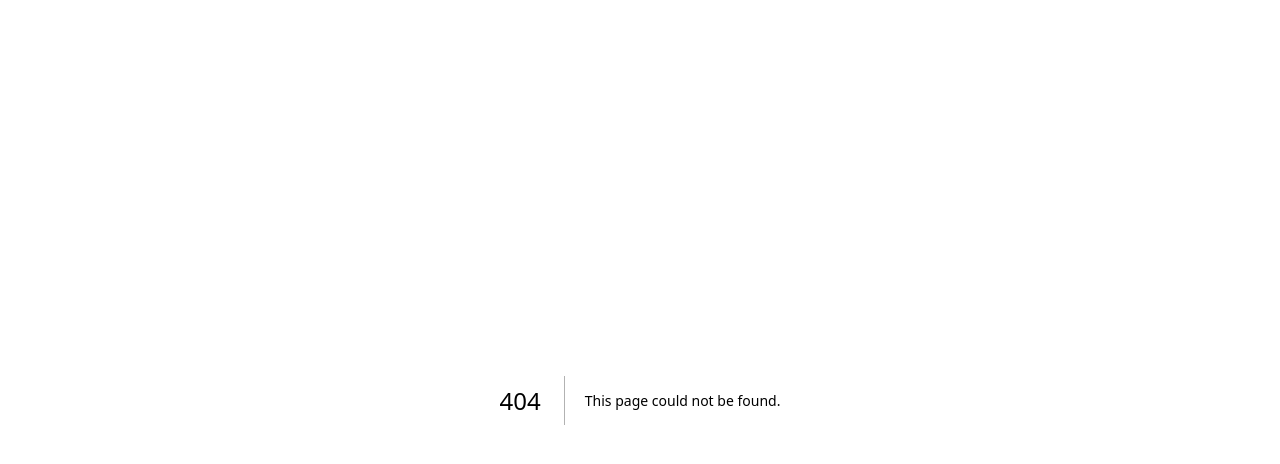
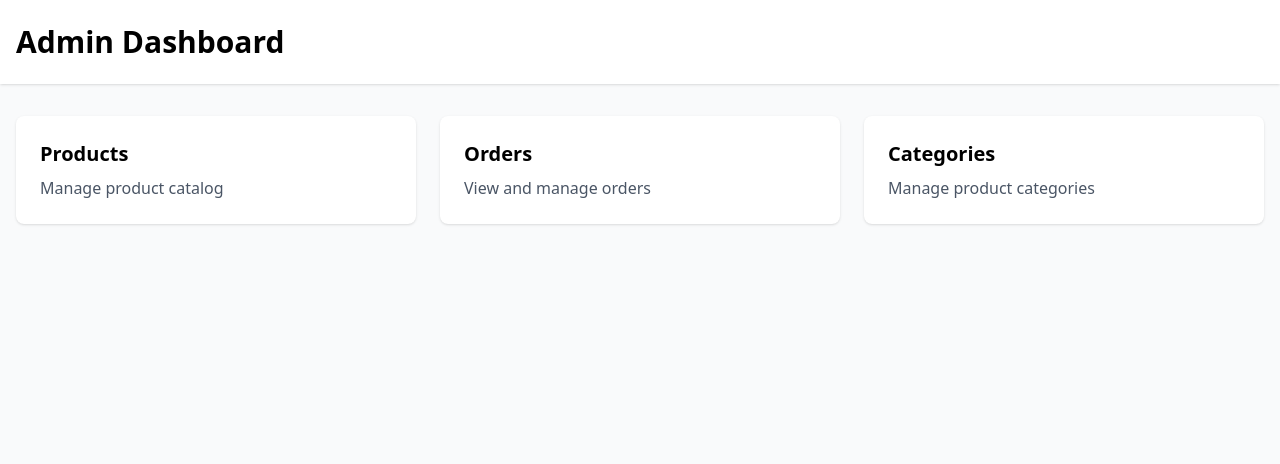
Before and after one commit to davidfdzmorilla/webdev-ecommerce, a Next.js app: page /admin in a window 1280 px wide. Before the commit this address had no page. Shown: the top 464 px of the page. Built offline with nearby package versions, Linux system fonts and the light colour scheme.

Commit message:
feat(admin): basic admin dashboard and product management pages

```diff
--- /dev/null
+++ b/src/app/admin/page.tsx
@@ -0,0 +1,41 @@
+import Link from 'next/link';
+
+export default function AdminDashboardPage() {
+  return (
+    <main className="min-h-screen bg-gray-50">
+      <div className="bg-white shadow">
+        <div className="max-w-7xl mx-auto px-4 py-6">
+          <h1 className="text-3xl font-bold">Admin Dashboard</h1>
+        </div>
+      </div>
+
+      <div className="max-w-7xl mx-auto px-4 py-8">
+        <div className="grid grid-cols-1 md:grid-cols-3 gap-6">
+          <Link
+            href="/admin/products"
+            className="bg-white p-6 rounded-lg shadow hover:shadow-lg transition"
+          >
+            <h2 className="text-xl font-semibold mb-2">Products</h2>
+            <p className="text-gray-600">Manage product catalog</p>
+          </Link>
+
+          <Link
+            href="/admin/orders"
+            className="bg-white p-6 rounded-lg shadow hover:shadow-lg transition"
+          >
+            <h2 className="text-xl font-semibold mb-2">Orders</h2>
+            <p className="text-gray-600">View and manage orders</p>
+          </Link>
+
+          <Link
+            href="/admin/categories"
+            className="bg-white p-6 rounded-lg shadow hover:shadow-lg transition"
+          >
+            <h2 className="text-xl font-semibold mb-2">Categories</h2>
+            <p className="text-gray-600">Manage product categories</p>
+          </Link>
+        </div>
+      </div>
+    </main>
+  );
+}
--- /dev/null
+++ b/src/app/admin/products/page.tsx
@@ -0,0 +1,27 @@
+import Link from 'next/link';
+
+export default function AdminProductsPage() {
+  return (
+    <main className="min-h-screen bg-gray-50">
+      <div className="bg-white shadow">
+        <div className="max-w-7xl mx-auto px-4 py-6 flex justify-between items-center">
+          <h1 className="text-3xl font-bold">Products</h1>
+          <Link
+            href="/admin/products/new"
+            className="bg-blue-600 text-white px-4 py-2 rounded hover:bg-blue-700"
+          >
+            Add Product
+          </Link>
+        </div>
+      </div>
+
+      <div className="max-w-7xl mx-auto px-4 py-8">
+        <div className="bg-white rounded-lg shadow">
+          <div className="p-6 text-center text-gray-600">
+            <p>No products yet. Create your first product to get started.</p>
+          </div>
+        </div>
+      </div>
+    </main>
+  );
+}
```
